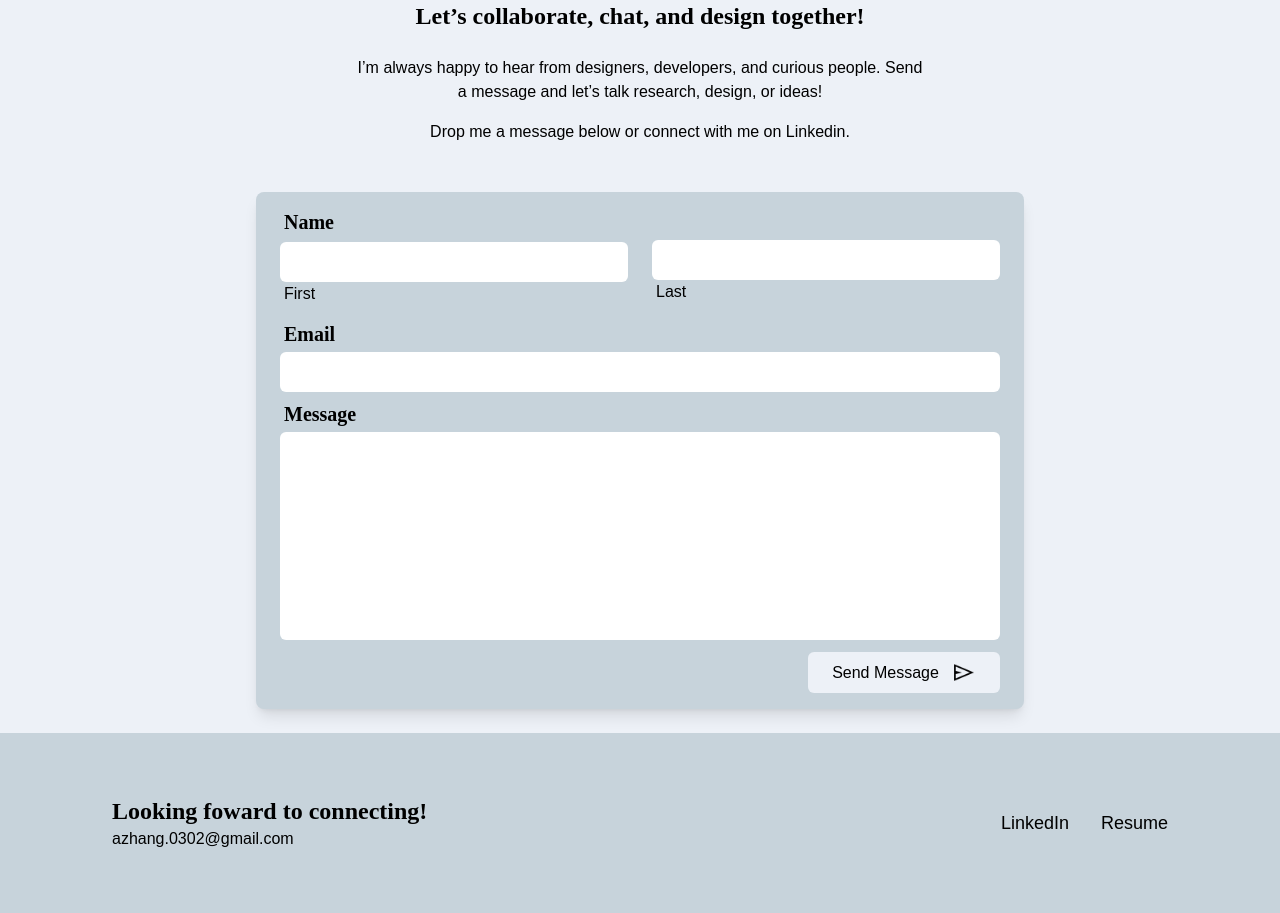
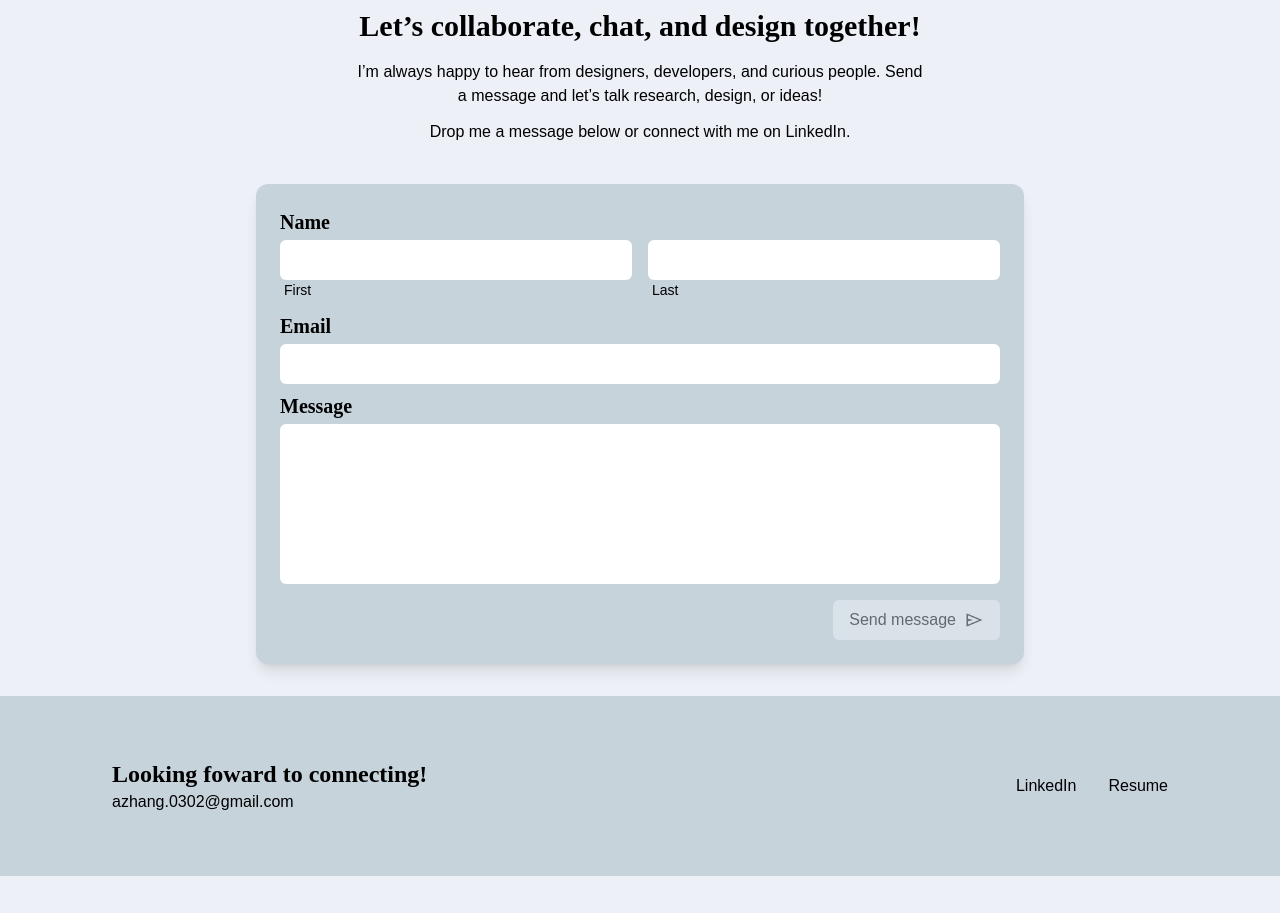
Before and after one commit to shearertzach/amandaporfolio, a Next.js app: page /contact in a window 1280 px wide. Shown: the part 180-1093 px from the top of the page. After the commit the page ends 1056 px from the top, so only its background shows below. Built offline with nearby package versions, Linux system fonts and the light colour scheme.

Commit message:
wired up some new things

```diff
--- a/src/components/Footer/index.tsx
+++ b/src/components/Footer/index.tsx
@@ -2,6 +2,7 @@ import Link from 'next/link'
 import React from 'react'
 
 const Footer = () => {
+
     return (
         <footer className='h-[180px] flex flex-col md:flex-row justify-between items-center bg-lightblue p-4 md:px-28 md:py-12'>
             <div>
@@ -9,12 +10,17 @@ const Footer = () => {
                 <p>azhang.0302@gmail.com</p>
             </div>
             <div className='flex gap-8'>
-            <Link href="https://www.linkedin.com/in/zhang-amanda" target="_blank" rel="noopener noreferrer">
-                <p className='text-lg font-semibold'>LinkedIn</p>
+                <Link href="https://www.linkedin.com/in/zhang-amanda" target="_blank" rel="noopener noreferrer" className='font-quicksand font-light'>
+                    LinkedIn
                 </Link>
-            <Link href="https://www.linkedin.com/in/amanda-zhang-ux/" target="_blank" rel="noopener noreferrer">
-                <p className='text-lg font-semibold'>Resume</p>
-            </Link>
+                <a
+                    href="/amandazhang-resume.pdf"
+                    target="_blank"
+                    rel="noopener noreferrer"
+                    className="font-quicksand font-light"
+                >
+                    Resume
+                </a>
             </div>
         </footer>
     )
--- a/src/components/Navbar/index.tsx
+++ b/src/components/Navbar/index.tsx
@@ -4,19 +4,26 @@ import Link from 'next/link';
 import { useRouter } from 'next/router';
 
 const Navbar = () => {
-  const router = useRouter()
+  const router = useRouter();
 
   return (
-    <header className='flex justify-between items-center font-pt-sans p-[32px] bg-lightblue shadow-lg'>
-      <h2 className='font-bold text-lg'>Logo</h2>
-
-      <nav className="flex gap-[10px] [&>a]:p-[10px] [&>a]:transition-all [&>a]:hover:scale-[115%] font-quicksand">
-        <Link href="/" className={`${router.pathname === '/' ? 'font-bold font-lg' : ''}`}>Home</Link>
-        <Link href="/about" className={`${router.pathname === '/about' ? 'font-bold font-lg' : ''}`}>About</Link>
-        <Link href="/contact" className={`${router.pathname === '/contact' ? 'font-bold font-lg' : ''}`}>Contact</Link>
-        <Link href="/resume" className={`${router.pathname === '/resume' ? 'font-bold font-lg' : ''}`}>Resume</Link>
+    <header className="flex justify-between items-center font-pt-sans p-[32px] bg-lightblue shadow-lg">
+      <h2 className="font-bold text-lg">Logo</h2>
+      <nav className="flex gap-[10px]">
+        <Link href="/" className={`${router.pathname === '/' ? 'font-bold font-lg' : 'font-light'} p-[10px] transition-all hover:scale-[115%] font-quicksand`}>Home</Link>
+        <Link href="/about" className={`${router.pathname === '/about' ? 'font-bold font-lg' : 'font-light'} p-[10px] transition-all hover:scale-[115%] font-quicksand`}>About</Link>
+        <Link href="/contact" className={`${router.pathname === '/contact' ? 'font-bold font-lg' : 'font-light'} p-[10px] transition-all hover:scale-[115%] font-quicksand`}>Contact</Link>
+        <a
+          href="/amandazhang-resume.pdf"
+          target="_blank"
+          rel="noopener noreferrer"
+          className="p-[10px] transition-all hover:scale-[115%] font-quicksand font-light"
+        >
+          Resume
+        </a>
       </nav>
     </header>
-  )
-}
+  );
+};
+
 export default Navbar;
--- a/src/pages/_app.tsx
+++ b/src/pages/_app.tsx
@@ -1,14 +1,20 @@
-import Footer from "@/components/Footer";
-import Navbar from "@/components/Navbar";
 import "@/styles/globals.css";
 import type { AppProps } from "next/app";
+import Head from "next/head";
+import Navbar from "@/components/Navbar";
+import Footer from "@/components/Footer";
 
 export default function App({ Component, pageProps }: AppProps) {
   return (
     <>
-    <Navbar />
-    <Component {...pageProps} />
-    <Footer />
+      <Head>
+        <title>Amanda Zhang</title>
+        <meta name="description" content="This is my awesome site." />
+        <link rel="icon" href="/amanda.png" sizes="any" />
+      </Head>
+      <Navbar />
+      <Component {...pageProps} />
+      <Footer />
     </>
-  )
+  );
 }
--- a/src/pages/contact/index.tsx
+++ b/src/pages/contact/index.tsx
@@ -1,53 +1,107 @@
-import Image from 'next/image'
-import React from 'react'
+'use client';
+import Image from 'next/image';
+import React, { useState } from 'react';
 
 const Contact = () => {
+  const [firstName, setFirstName] = useState('');
+  const [lastName, setLastName] = useState('');
+  const [email, setEmail] = useState('');
+  const [message, setMessage] = useState('');
+
+  const isFormValid = firstName && lastName && email && message;
+
   return (
-        <main className="min-h-[calc(100vh-120px)] flex flex-col items-center p-2">
-            <div className="max-w-xl mt-16 text-center">
-                <h2 className="text-2xl mb-6">Let&rsquo;s collaborate, chat, and design together!</h2>
-                <p className="mb-4">
-                    I&rsquo;m always happy to hear from designers, developers, and curious people. Send a message and let&rsquo;s talk research, design, or ideas!
+    <main className="min-h-[calc(100vh-120px)] flex flex-col items-center px-4 py-8">
+      <div className="max-w-xl text-center mt-12">
+        <h2 className="text-3xl font-semibold mb-4">Let’s collaborate, chat, and design together!</h2>
+        <p className="mb-3">
+          I’m always happy to hear from designers, developers, and curious people.
+          Send a message and let’s talk research, design, or ideas!
         </p>
-                <p className="font-medium">Drop me a message below or connect with me on Linkedin.</p>
+        <p className="font-medium">Drop me a message below or connect with me on LinkedIn.</p>
       </div>
-            <div className="bg-lightblue px-6 py-4 rounded-lg mt-12 max-w-3xl w-full shadow-lg mb-4">
-                <form className="flex flex-col">
-                    <h2 className="text-xl ml-1 mb-1">Name</h2>
-                    <section className="flex flex-col md:flex-row gap-6 justify-center items-center mb-3">
+
+      <div className="bg-lightblue px-6 py-6 rounded-xl mt-10 max-w-3xl w-full shadow-lg">
+        <form
+          className="flex flex-col"
+          action="https://formsubmit.co/734a5e28c1d203a63539cc0d9a592d36"
+          method="POST"
+        >
+          {/* Honeypot */}
+          <input type="hidden" name="_captcha" value="false" />
+          <input type="text" name="_honey" style={{ display: 'none' }} />
+          <input type="hidden" name="_next" value="http://localhost:3000/" />
+
+
+
+          <label className="text-xl mb-1">Name</label>
+
+          <div className="flex flex-col md:flex-row gap-4 mb-2">
             <div className="flex flex-col w-full">
-                            <input type="text" id="first-name" className="bg-white rounded-md py-2 px-1" required />
-                            <label className="font-light font-quicksand ml-1" htmlFor="first-name">First</label>
+              <input
+                type="text"
+                id="first-name"
+                name="firstName"
+                required
+                value={firstName}
+                onChange={(e) => setFirstName(e.target.value)}
+                className="rounded-md px-3 py-2 bg-white text-black"
+              />
+              <label htmlFor="first-name" className="text-sm mb-1 ml-1 !font-quicksand !font-light">First</label>
             </div>
             <div className="flex flex-col w-full">
-                            <input type="text" id="last-name" className="bg-white rounded-md py-2 px-1" required />
-                            <label className="font-light font-quicksand ml-1 mb-1" htmlFor="last-name">Last</label>
+              <input
+                type="text"
+                id="last-name"
+                name="lastName"
+                required
+                value={lastName}
+                onChange={(e) => setLastName(e.target.value)}
+                className="rounded-md px-3 py-2 bg-white text-black"
+              />
+              <label htmlFor="last-name" className="text-sm mb-1 ml-1 !font-quicksand !font-light">Last</label>
             </div>
-                    </section>
+          </div>
+
           <div className="flex flex-col mb-2">
-                        <label className="text-xl font-abhaya font-semibold ml-1 mb-1" htmlFor="email">Email</label>
-                        <input type="email" id="email" className="bg-white rounded-md py-2 px-1" required />
-                    </div>
-                    <div className="flex flex-col">
-                        <label className="text-xl font-abhaya font-semibold ml-1 mb-1" htmlFor="message">Message</label>
-                        <textarea id="message" className="bg-white rounded-md py-2 px-1 resize-none h-52" required />
-                    </div>
-                    <button type="submit" className="bg-subtlebackground text-black font-light font-quicksand mt-3 py-2 rounded-md ml-auto w-[192px]">
-                        <div className="flex justify-center items-center">
-                            <p>Send Message</p>
-                            <Image
-                                src="/icons/send.png"
-                                alt="Send icon"
-                                width={25}
-                                height={25}
-                                className="ml-3"
+            <label htmlFor="email" className="text-xl mb-1">Email</label>
+            <input
+              type="email"
+              id="email"
+              name="email"
+              required
+              value={email}
+              onChange={(e) => setEmail(e.target.value)}
+              className="rounded-md px-3 py-2 bg-white text-black"
             />
           </div>
+
+          <div className="flex flex-col">
+            <label htmlFor="message" className="text-xl mb-1">Message</label>
+            <textarea
+              id="message"
+              name="message"
+              required
+              value={message}
+              onChange={(e) => setMessage(e.target.value)}
+              className="rounded-md px-3 py-2 bg-white text-black h-40 resize-none"
+            />
+          </div>
+
+          <button
+            type="submit"
+            disabled={!isFormValid}
+            className={`mt-4 ml-auto bg-subtlebackground hover:bg-opacity-90 text-black font-medium py-2 px-4 rounded-md flex items-center gap-2 transition ${
+              !isFormValid ? 'opacity-50 cursor-not-allowed' : ''
+            }`}
+          >
+            <span className="font-quicksand font-light">Send message</span>
+            <Image src="/icons/send.png" alt="Send icon" width={20} height={20} />
           </button>
         </form>
       </div>
     </main>
-    )
-}
+  );
+};
 
-export default Contact
+export default Contact;
--- a/src/styles/globals.css
+++ b/src/styles/globals.css
@@ -5,7 +5,7 @@ html {
     background: #edf1f7;
 }
 
-h1, h2, h3, h4, h5, h6 {
+h1, h2, h3, h4, h5, h6, label {
     font-family: var(--font-abhaya);
     font-weight: 600;
 }
```
Also changed, not shown: 1 other file (tests, documents, lock files or other folders). Lines whose indentation alone changed are shown as unchanged.
